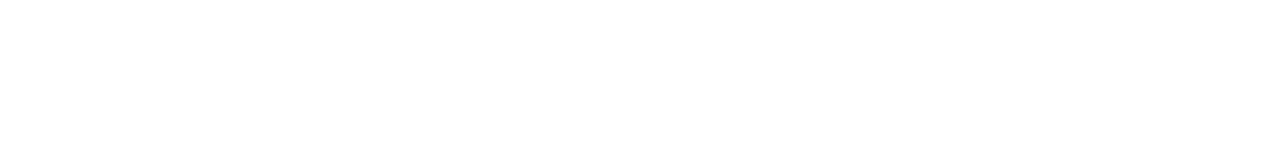
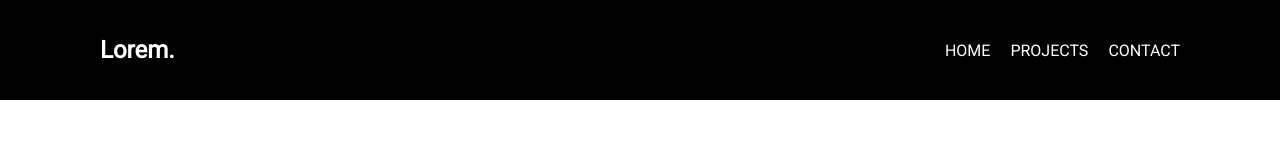
Before and after one commit to Morten-Kodehode/parallaxTask, a plain HTML site: page index.html in a window 1280 px wide. Drawn offline with Linux system fonts and the light colour scheme.

Commit message:
working on header

```diff
--- a/index.html
+++ b/index.html
@@ -7,5 +7,23 @@
     <link rel="stylesheet" href="style.css" />
     <title>Parallax Task</title>
   </head>
-  <body></body>
+  <body>
+    <!-- header -->
+    <header id="head">
+      <nav class="head__nav">
+        <h1 class="nav__title">Lorem.</h1>
+        <ul class="nav__list">
+          <li class="nav__link"><a href="#head">Home</a></li>
+          <li class="nav__link"><a href="#main">Projects</a></li>
+          <li class="nav__link"><a href="#contact">contact</a></li>
+        </ul>
+      </nav>
+    </header>
+    <!-- hero -->
+    <div id="hero"></div>
+    <!-- main -->
+    <div id="main"></div>
+    <!-- footer -->
+    <footer id="footer"></footer>
+  </body>
 </html>
--- a/style.css
+++ b/style.css
@@ -1 +1,48 @@
-/* Style */
+/* Font */
+@import url("https://fonts.googleapis.com/css2?family=Roboto&display=swap");
+/* Reset */
+*,
+*::after,
+*::before {
+  box-sizing: border-box;
+  margin: 0;
+}
+
+/* general */
+body {
+  font-family: "Roboto", sans-serif;
+}
+
+/* Header */
+#head {
+  height: 100px;
+  background-color: black;
+  color: white;
+}
+
+.head__nav {
+  display: flex;
+  justify-content: space-between;
+  align-items: center;
+  max-width: 1080px;
+  height: 100%;
+  margin: 0 auto;
+}
+
+.nav__list {
+  display: flex;
+  flex-direction: row;
+  gap: 20px;
+  list-style: none;
+  text-transform: uppercase;
+}
+
+.nav__list a {
+  text-decoration: none;
+  color: white;
+}
+
+.nav__list a:hover {
+  color: grey;
+  transition: color 0.5s ease-in;
+}
```
